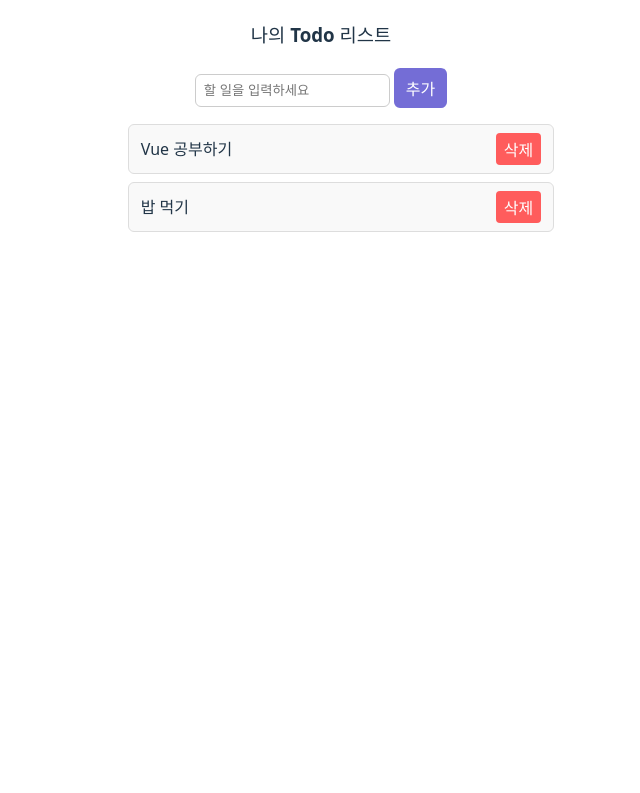
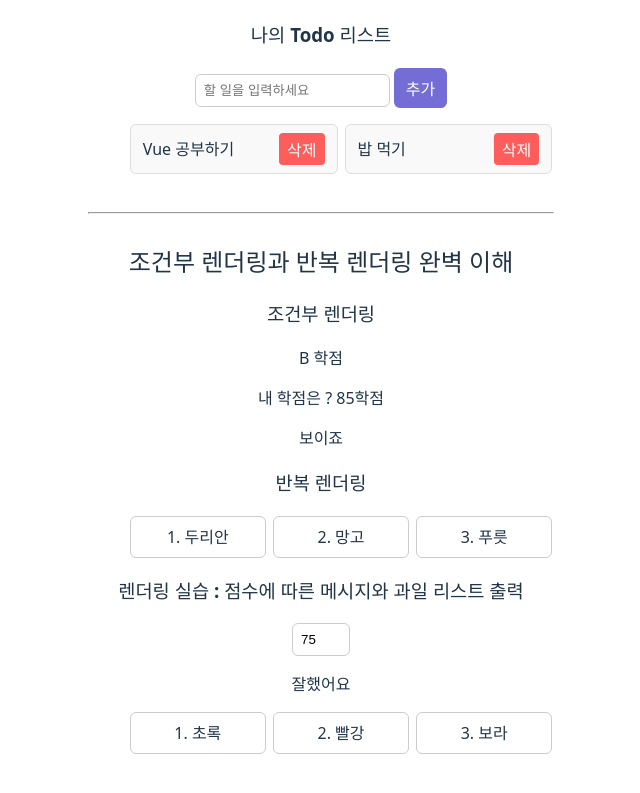
Before and after one commit to rimurang/vue-app, a Vue app: page / in a window 1280 px wide. Shown: the part 709-1502 px from the top of the page, without its empty margins (319-959 px from the left). Before the commit the page ends 989 px from the top, so only its background shows below. Built offline with nearby package versions, Linux system fonts and the light colour scheme.

Commit message:
조건부 / 반복 렌더링 이해
v-if, v-else-if, v-else, v-for, v-show

```diff
--- a/src/App.vue
+++ b/src/App.vue
@@ -41,6 +41,48 @@
 
       <p v-if="todos.length === 0" class="empty">할 일이 없습니다.</p>
     </ul>
+
+    <hr />
+
+    <h2>조건부 렌더링과 반복 렌더링 완벽 이해</h2>
+
+    <h3>조건부 렌더링</h3>
+    <p v-if="score >= 90">A 학점</p>
+    <p v-else-if="score >= 80">B 학점</p>
+    <p v-else>C 학점</p>
+    <p v-show="score >= 80">내 학점은 ? {{ score }}학점</p>
+    <p v-show="visible">보이죠</p>
+    <p v-show="invisible">안보이죠</p>
+
+    <h3>반복 렌더링</h3>
+    <ul>
+      <li v-for="(fruit, index) in fruits" :key="index">
+        {{ index + 1 }}. {{ fruit }}
+      </li>
+    </ul>
+
+    <h3>렌더링 실습 : 점수에 따른 메시지와 과일 리스트 출력</h3>
+    <div class="score-box">
+      <input
+        type="number"
+        v-model="stScore"
+        placeholder="점수를 입력하세요 (0~100)"
+        min="0"
+        max="0"
+      />
+    </div>
+    <div class="grade-message">
+      <p v-if="stScore >= 80" class="grade a">훌륭합니다</p>
+      <p v-else-if="stScore >= 70" class="grade b">잘했어요</p>
+      <p v-else-if="stScore >= 60" class="grade c">노력해봐요</p>
+      <p v-else="stScore >= 50" class="grade d">다음엔 더 잘할 수 있어요</p>
+    </div>
+
+    <ul>
+      <li v-for="(color, index) in colors" :key="index">
+        {{ index + 1 }}. {{ color }}
+      </li>
+    </ul>
   </div>
 </template>
 
@@ -48,7 +90,7 @@
 import { ref, reactive } from "vue";
 import TodoItem from "./components/TodoItem.vue";
 
-/* ref / reactive 실습 */
+/* S: ref / reactive 실습 */
 const message = ref("🤖"); // 단일값
 const name = ref("외계인"); // 단일값
 const age = ref(5); // 단일값
@@ -72,8 +114,9 @@ function countIncrease() {
 function countReset() {
   count.value = initCount; // 0으로 설정
 }
+/* E: ref / reactive 실습 */
 
-/* Todo 앱 */
+/* S: Todo 앱 */
 const newTodo = ref("");
 const todos = ref(["Vue 공부하기", "밥 먹기"]);
 
@@ -91,6 +134,18 @@ function removeTodo(index) {
   // todo 삭제
   todos.value.splice(index, 1); //todos 배열에서 index 요소 제거
 }
+/* E: Todo 앱 */
+
+/* S: 조건부 렌더링과 반복 렌더링 완벽 이해 */
+const score = ref(85);
+const visible = true;
+const invisible = false;
+
+const fruits = ["두리안", "망고", "푸릇"];
+
+const stScore = ref(75);
+const colors = ["초록", "빨강", "보라"];
+/* E: 조건부 렌더링과 반복 렌더링 완벽 이해 */
 </script>
 
 <style scoped>
@@ -117,4 +172,16 @@ button {
 button:hover {
   background-color: #746dd6;
 }
+ul {
+  display: flex;
+  gap: 3px;
+}
+ul li {
+  list-style: none;
+  flex: 1;
+  padding: 8px;
+  border: 1px solid #ccc;
+  border-radius: 6px;
+  margin: 0 2px;
+}
 </style>
```
